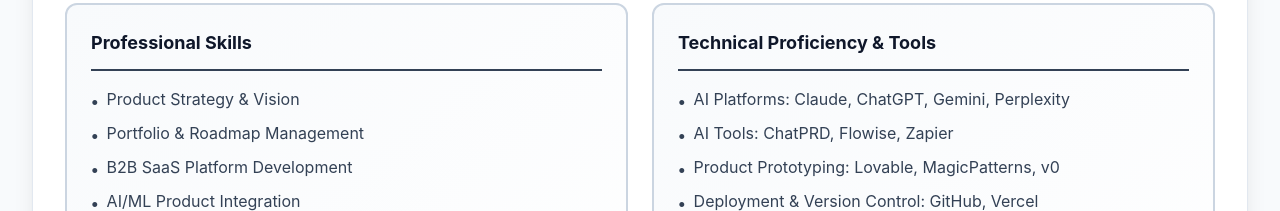
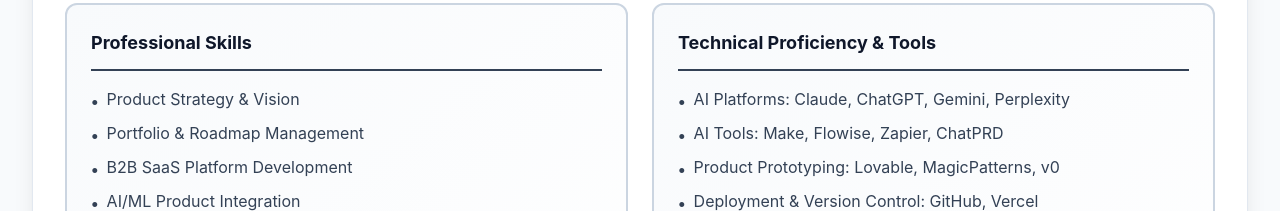
Before and after one commit to amitbor/AB_interactive_resume, a React (Vite) app: page / in a window 1280 px wide. Shown: the part 3280-3491 px from the top of the page. Built offline with nearby package versions, Linux system fonts and the light colour scheme.

Commit message:
Update App.jsx

```diff
--- a/src/App.jsx
+++ b/src/App.jsx
@@ -69,7 +69,7 @@
     ],
     technicalProficiency: [
       'AI Platforms: Claude, ChatGPT, Gemini, Perplexity',
-      'AI Tools: ChatPRD, Flowise, Zapier',
+      'AI Tools: Make, Flowise, Zapier, ChatPRD',
       'Product Prototyping: Lovable, MagicPatterns, v0',
       'Deployment & Version Control: GitHub, Vercel',
       'Product Collaboration: Jira, Figma, Confluence',
```
